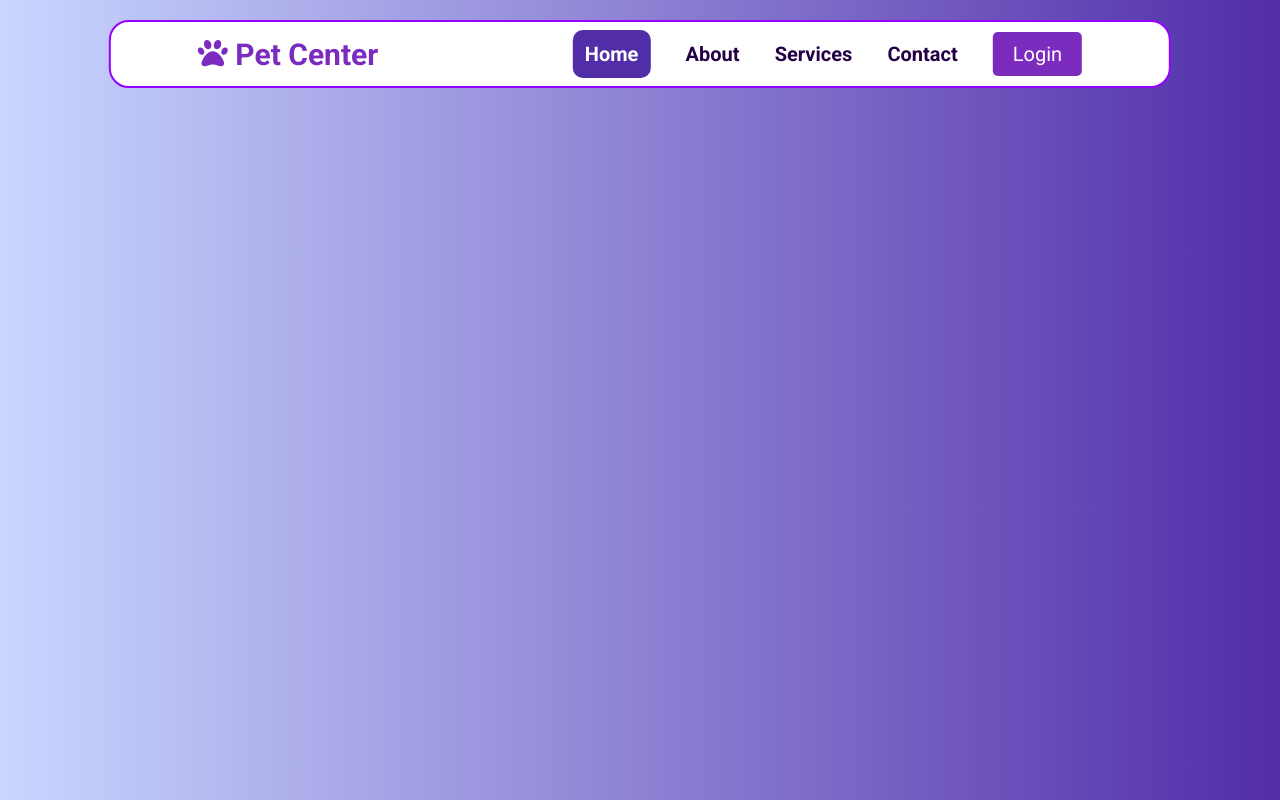
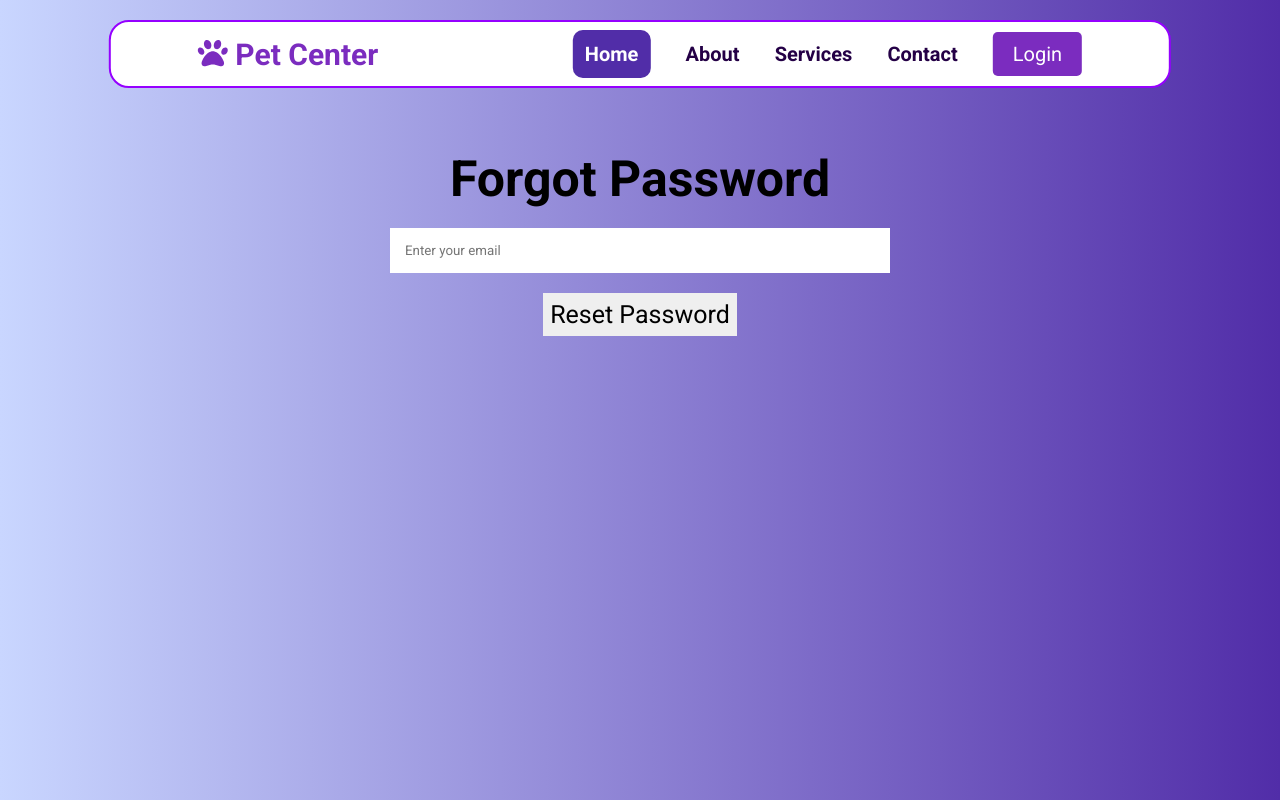
Before and after one commit to baodeptry02/mypetcare, a React (Create React App) app: page /reset in a window 1280 px wide. Built offline with nearby package versions, Linux system fonts and the light colour scheme; no server answers; some icons are missing.

Commit message:
Add ForgotPassword component and update existing files

```diff
--- a/src/App.js
+++ b/src/App.js
@@ -21,6 +21,7 @@ import Book from "../src/view/booking/Book";
 import QrCodePage from "../src/view/qr/QrCodePage";
 import Transaction from "../src/Components/transaction/TransactionHistory";
 import { TransactionProvider } from "../src/Components/context/TransactionContext";
+import ForgotPassword from "./Components/googleSignIn/ForgotPassword";
 
 function MainContent() {
   const location = useLocation();
@@ -49,6 +50,7 @@ function MainContent() {
         <Route path="/book" element={<Book />} />
         <Route path="/qr" element={<QrCodePage />} />
         <Route path="/transaction-history" element={<Transaction />} />
+        <Route path="/reset" element = {<ForgotPassword />} />
       </Routes>
     </div>
   );
--- a/src/Components/firebase/firebase.js
+++ b/src/Components/firebase/firebase.js
@@ -26,4 +26,4 @@ const provider = new GoogleAuthProvider();
 const database = getDatabase(app);
 const imageDb = getStorage(app)
 
-export {auth, provider, imageDb};
+export {auth, provider, imageDb, database};
--- /dev/null
+++ b/src/Components/googleSignIn/ForgotPassword.js
@@ -0,0 +1,33 @@
+import { sendPasswordResetEmail } from "firebase/auth";
+import React from "react";
+import { auth } from "../firebase/firebase"; // Use auth instead of database
+import { useNavigate } from "react-router-dom";
+
+function ForgotPassword() {
+    const navigate = useNavigate();
+
+  const handleSubmit = async (e) => {
+    e.preventDefault();
+    const emailVal = e.target.email.value;
+    sendPasswordResetEmail(auth, emailVal)
+      .then(() => {
+        alert('Check your email');
+        navigate('/');
+      })
+      .catch((err) => {
+        alert(err.message); // Display the actual error message
+      });
+  };
+
+  return (
+    <div className="forgotPassword">
+      <h1>Forgot Password</h1>
+      <form onSubmit={handleSubmit}>
+        <input className="ipemail" name="email" placeholder="Enter your email" required /><br/>
+        <button id="rsPassword">Reset Password</button>
+      </form>
+    </div>
+  );
+}
+
+export default ForgotPassword;
--- a/src/Components/googleSignIn/signIn.js
+++ b/src/Components/googleSignIn/signIn.js
@@ -244,6 +244,9 @@ function SignIn() {
     setUserEmail(storedEmail);
   }, []); // Empty dependency array ensures it runs only once
 
+  const handleReset = () => {
+    navigate('/reset');
+  }
   return (
     <div>
       {!userEmail && ( // Only show login options if not logged in
@@ -349,7 +352,7 @@ function SignIn() {
                   onChange={handleChange}
                   required
                 />
-                <a href="#">Forget Your Password?</a>
+                <a href="" onClick={handleReset}>Forget Your Password?</a>
                 <button>Sign In</button>
               </form>
             </div>
--- a/src/index.css
+++ b/src/index.css
@@ -845,3 +845,19 @@ td:nth-child(5) {
   .appointment-form button:hover {
     background-color: #45a049;
   }
+
+  .forgotPassword {
+    margin-top: 150px;
+    font-size: 25px;
+  }
+
+  .ipemail {
+    padding: 15px;
+    width: 500px;
+    margin-top: 20px;
+    margin-bottom: 20px;
+  }
+  #rsPassword{
+    padding: 7px;
+    font-size: 25px;
+  }
--- a/src/view/booking/Book.js
+++ b/src/view/booking/Book.js
@@ -120,6 +120,7 @@ const bookingId = 'BK' + day + month + hours + minutes + seconds;
   return (
     <div className="appointment-form-container">
       <h2>Đăng Ký Hẹn Lịch Khám</h2>
+      <img src='https://petpro.com.vn/assets/booking_pet.fcf232f8.png' />
       <form className="appointment-form" onSubmit={handleSubmit}>
         <div>
           <label htmlFor="name">Tên:</label>
--- a/src/view/partials/Home.js
+++ b/src/view/partials/Home.js
@@ -51,7 +51,7 @@ function Home() {
           </div>
           <div className="home-img">
             <img
-              src="https://scontent.fsgn5-10.fna.fbcdn.net/v/t39.30808-6/440942530_423620990437817_5689570377664203254_n.jpg?_nc_cat=110&ccb=1-7&_nc_sid=5f2048&_nc_eui2=AeGH7MPTf2dzUW3ThUsw3HmXDDoRkmzJd3IMOhGSbMl3cpvAmH2puahNUM-H3cX522nwwjSb-77rqIf3YpNqmHfJ&_nc_ohc=pRyaLPx__BYQ7kNvgG7oi2O&_nc_ht=scontent.fsgn5-10.fna&oh=00_AYDPeV8x1QY0gBNXtPfoYvwmWEMuIc2fqy9FS_Mg1FVQiA&oe=664E6D92"
+              src="https://www.google.com/url?sa=i&url=https%3A%2F%2Fwww.dan47.info%2F2020%2F08%2Fbo-tranh-ho-map-u-gay-cuoi-tren-mang-xa-hoi.html&psig=AOvVaw3iIlrT26g2wgDaF9dzR5uP&ust=1716512659780000&source=images&cd=vfe&opi=89978449&ved=0CBIQjRxqFwoTCLjtv9_JooYDFQAAAAAdAAAAABAE"
               alt=""
             />
           </div>
```
